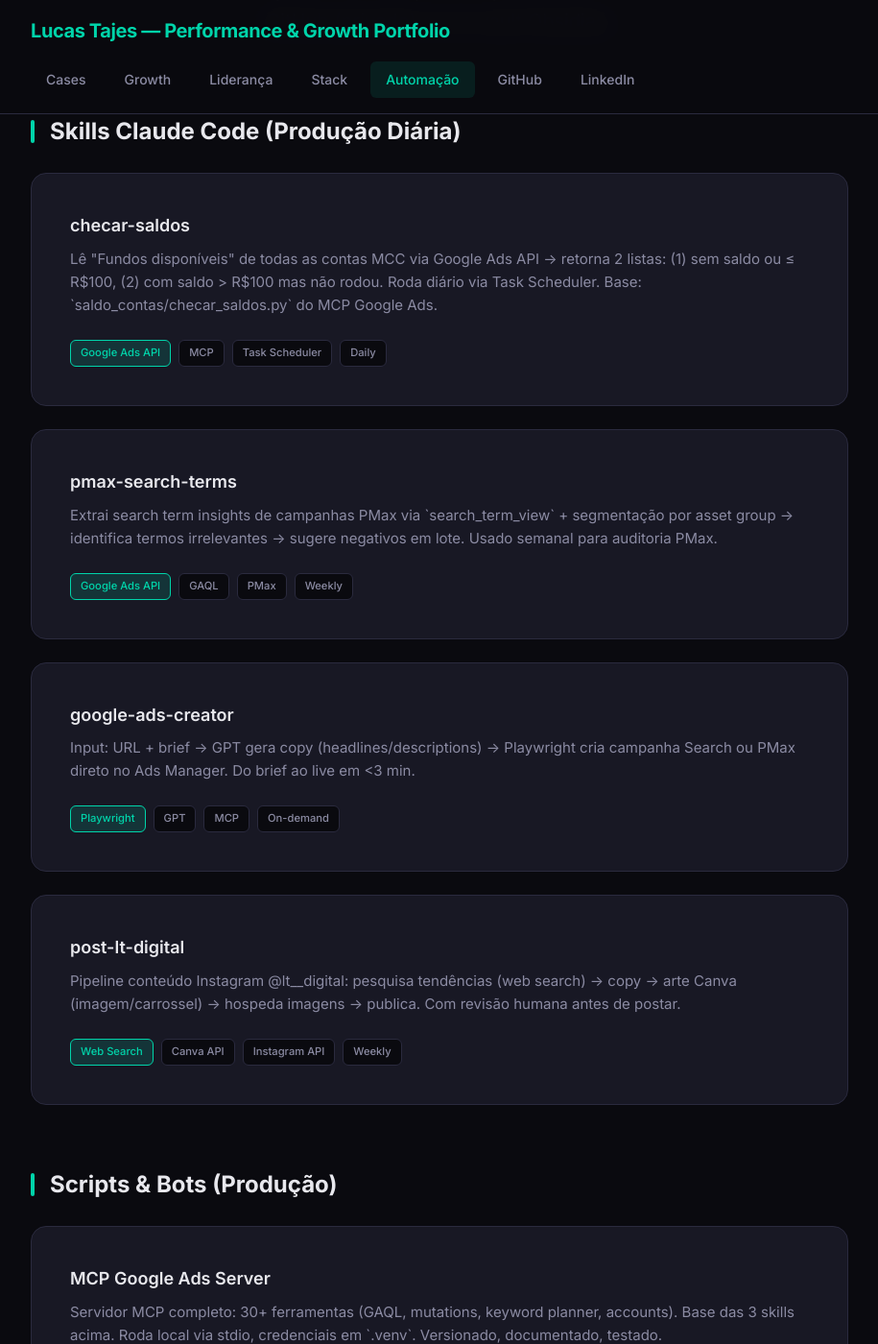
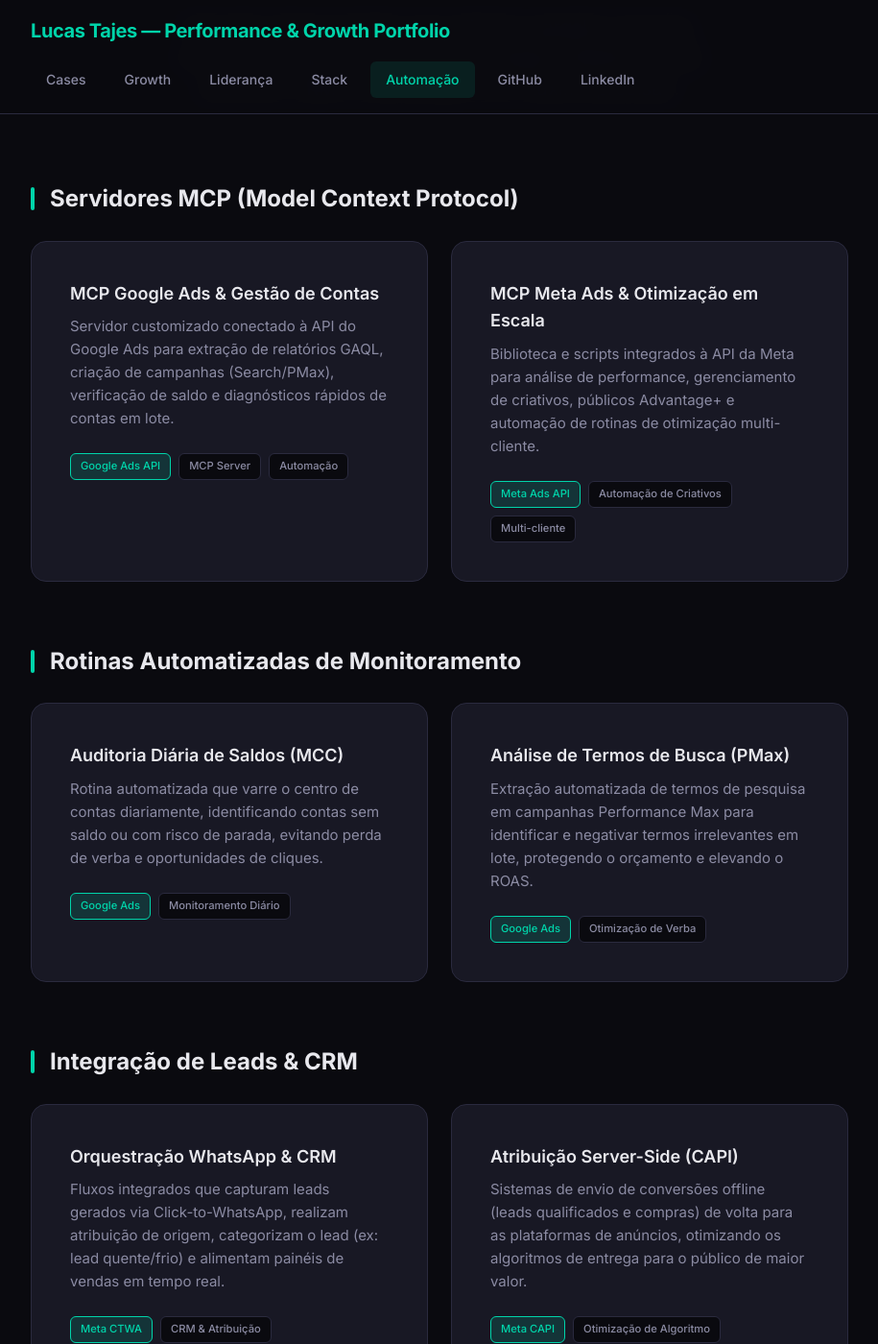
Before and after one commit to lucasmtajes-lgtm/Portfolio, a Jekyll site: the page built from automation/index.md, in a window 1280 px wide and 1400 px high, scrolled down 376 px. Shown: the whole window at 96% size, without its empty margins (182-1097 px from the left). Built offline with Jekyll 4.4.1, drawn with Linux system fonts in a browser that asks for light colours; some of the changed text lies outside the part shown.

Commit message:
refactor: update automation page to start with MCPs and remove trading bot and leads-without-site

```diff
--- a/automation/index.md
+++ b/automation/index.md
@@ -1,163 +1,83 @@
 ---
 layout: default
-title: "Automações em Produção"
-description: "Scripts, bots, skills e workflows rodando diariamente — código real, problemas reais resolvidos."
+title: "Automação & Inteligência Operacional"
+description: "Servidores MCP, rotinas automatizadas e integração de dados para gestão eficiente de mídia em escala."
 ---
 <div class="hero" style="padding: var(--spacing-lg) 0;">
-  <h1>Automações em Produção</h1>
-  <p class="lead">10+ automações rodando em produção. Cada uma nasceu de uma dor real, foi versionada, testada, documentada e está no GitHub (privado) ou no vault Obsidian.</p>
+  <h1>Automação & Inteligência Operacional</h1>
+  <p class="lead">Soluções desenvolvidas para eliminar gargalos manuais, monitorar contas em tempo real e integrar plataformas de anúncios, CRM e mensuração com máxima precisão.</p>
 </div>
 
 <section class="section">
-  <h2 class="section-title">Skills Claude Code (Produção Diária)</h2>
-  <ul class="automation-list">
-    <li>
-      <article class="card">
-        <h3>checar-saldos</h3>
-        <p style="color: var(--color-text-muted);">Lê "Fundos disponíveis" de todas as contas MCC via Google Ads API → retorna 2 listas: (1) sem saldo ou ≤ R$100, (2) com saldo > R$100 mas não rodou. Roda diário via Task Scheduler. Base: `saldo_contas/checar_saldos.py` do MCP Google Ads.</p>
-        <div class="card-tags">
-          <span class="tag primary">Google Ads API</span><span class="tag">MCP</span><span class="tag">Task Scheduler</span><span class="tag">Daily</span>
-        </div>
-      </article>
-    </li>
-    <li>
-      <article class="card">
-        <h3>pmax-search-terms</h3>
-        <p style="color: var(--color-text-muted);">Extrai search term insights de campanhas PMax via `search_term_view` + segmentação por asset group → identifica termos irrelevantes → sugere negativos em lote. Usado semanal para auditoria PMax.</p>
-        <div class="card-tags">
-          <span class="tag primary">Google Ads API</span><span class="tag">GAQL</span><span class="tag">PMax</span><span class="tag">Weekly</span>
-        </div>
-      </article>
-    </li>
-    <li>
-      <article class="card">
-        <h3>google-ads-creator</h3>
-        <p style="color: var(--color-text-muted);">Input: URL + brief → GPT gera copy (headlines/descriptions) → Playwright cria campanha Search ou PMax direto no Ads Manager. Do brief ao live em <3 min.</p>
-        <div class="card-tags">
-          <span class="tag primary">Playwright</span><span class="tag">GPT</span><span class="tag">MCP</span><span class="tag">On-demand</span>
-        </div>
-      </article>
-    </li>
-    <li>
-      <article class="card">
-        <h3>post-lt-digital</h3>
-        <p style="color: var(--color-text-muted);">Pipeline conteúdo Instagram @lt__digital: pesquisa tendências (web search) → copy → arte Canva (imagem/carrossel) → hospeda imagens → publica. Com revisão humana antes de postar.</p>
-        <div class="card-tags">
-          <span class="tag primary">Web Search</span><span class="tag">Canva API</span><span class="tag">Instagram API</span><span class="tag">Weekly</span>
-        </div>
-      </article>
-    </li>
-  </ul>
-</section>
-
-<section class="section">
-  <h2 class="section-title">Scripts & Bots (Produção)</h2>
-  <ul class="automation-list">
-    <li>
-      <article class="card">
-        <h3>MCP Google Ads Server</h3>
-        <p style="color: var(--color-text-muted);">Servidor MCP completo: 30+ ferramentas (GAQL, mutations, keyword planner, accounts). Base das 3 skills acima. Roda local via stdio, credenciais em `.venv`. Versionado, documentado, testado.</p>
-        <div class="card-tags">
-          <span class="tag primary">MCP</span><span class="tag">Python</span><span class="tag">OAuth2</span><span class="tag">MCC</span>
-        </div>
-      </article>
-    </li>
-    <li>
-      <article class="card">
-        <h3>MCP Meta Ads Scripts (127+)</h3>
-        <p style="color: var(--color-text-muted);">Biblioteca de scripts reutilizáveis: análise performance, criação campanhas/criativos (carrossel, vídeo, WhatsApp, formulário), gestão públicos, migração Form→WhatsApp, fix geo, preview links. Padrão: `criar_*.py`, `analise_*.py`.</p>
-        <div class="card-tags">
-          <span class="tag primary">Meta API</span><span class="tag">Python</span><span class="tag">Multi-client</span><span class="tag">Templates</span>
-        </div>
-      </article>
-    </li>
-    <li>
-      <article class="card">
-        <h3>CRM WhatsApp (n8n + Evolution + Supabase)</h3>
-        <p style="color: var(--color-text-muted);">Flows: ingestão webhook → atribuição metadados Meta → lead scoring (Frio/Quente/Comprador) → dashboard → CAPI (Lead+Purchase). 3 flows principais + sub-workflows. Multi-tenant via RLS. `crm-kit-replicacao.md` para onboarding.</p>
-        <div class="card-tags">
-          <span class="tag primary">n8n</span><span class="tag">Evolution API</span><span class="tag">Supabase</span><span class="tag">CAPI</span><span class="tag">Docker</span>
-        </div>
-      </article>
-    </li>
-    <li>
-      <article class="card">
-        <h3>Leads Sem Site (Pipeline IA)</h3>
-        <p style="color: var(--color-text-muted);">OSM → Places/Firecrawl → Stable Diffusion XL → Site HTML/CSS/JS demo. Orquestrador `gerar_site_completo.py`. 3 demos publicadas. Funil validado: 87→63→11 (13%).</p>
-        <div class="card-tags">
-          <span class="tag primary">Python</span><span class="tag">SDXL</span><span class="tag">Firecrawl</span><span class="tag">OSM</span><span class="tag">R&D</span>
-        </div>
-      </article>
-    </li>
-    <li>
-      <article class="card">
-        <h3>Lab Probabilidade M1 (Trading Bot)</h3>
-        <p style="color: var(--color-text-muted);">Coleta velas M1 Pocket Option → Wilson CI 95% > BE real (payout médio wins) → backtest offline → automação análise diária (Task Scheduler 07:30 + PowerShell + Python) → iteração autônoma (V1→V2→FLUXO→JACARÉ). 300+ trades auditados.</p>
-        <div class="card-tags">
-          <span class="tag primary">Python</span><span class="tag">Pandas</span><span class="tag">Statistics</span><span class="tag">Task Scheduler</span><span class="tag">Autonomous</span>
-        </div>
-      </article>
-    </li>
-    <li>
-      <article class="card">
-        <h3>Dashboard Motorleads (Google Ads)</h3>
-        <p style="color: var(--color-text-muted);">Dashboard web (`dashboard/app.py` + `index.html`) — métricas por conta: spend, impressions, clicks, CTR, CPC, conversions, cost/conv, ROAS. Filtros data, conta, campanha. Deploy local/VPS.</p>
-        <div class="card-tags">
-          <span class="tag primary">FastAPI</span><span class="tag">HTML/JS</span><span class="tag">BigQuery</span><span class="tag">Real-time</span>
-        </div>
-      </article>
-    </li>
-    <li>
-      <article class="card">
-        <h3>Relatórios Automatizados (HTML/PDF/MD)</h3>
-        <p style="color: var(--color-text-muted);">Scripts `analise_*.py` geram relatórios por cliente/período: performance resumida, creative breakdown, search terms, budget pacing, anomalias. Output: HTML (interativo), PDF (cliente), MD (vault).</p>
-        <div class="card-tags">
-          <span class="tag primary">Python</span><span class="tag">Jinja2</span><span class="tag">WeasyPrint</span><span class="tag">Weekly</span>
-        </div>
-      </article>
-    </li>
-  </ul>
-</section>
-
-<section class="section">
-  <h2 class="section-title">Arquitetura de Automação (Padrão)</h2>
+  <h2 class="section-title">Servidores MCP (Model Context Protocol)</h2>
   <div class="cards-grid">
     <div class="card">
-      <h3>1. Inputs Tipados</h3>
-      <p style="color: var(--color-text-muted);">Pydantic models / dataclasses para config, secrets (`.env`), parâmetros CLI. Validação falha cedo.</p>
+      <h3>MCP Google Ads & Gestão de Contas</h3>
+      <p style="color: var(--color-text-muted);">Servidor customizado conectado à API do Google Ads para extração de relatórios GAQL, criação de campanhas (Search/PMax), verificação de saldo e diagnósticos rápidos de contas em lote.</p>
+      <div class="card-tags">
+        <span class="tag primary">Google Ads API</span><span class="tag">MCP Server</span><span class="tag">Automação</span>
+      </div>
     </div>
     <div class="card">
-      <h3>2. Idempotência</h3>
-      <p style="color: var(--color-text-muted);">Chaves únicas (event_id, lead_id, campaign_id) + tabelas de controle → re-run seguro, sem duplicatas.</p>
-    </div>
-    <div class="card">
-      <h3>3. Logs Estruturados</h3>
-      <p style="color: var(--color-text-muted);">JSON lines: timestamp, level, module, action, payload, result, duration_ms. Queryable (jq, pandas, Loki).</p>
-    </div>
-    <div class="card">
-      <h3>4. Observabilidade</h3>
-      <p style="color: var(--color-text-muted);">Healthcheck endpoint, métricas Prometheus (quando escala), alerta Slack/Telegram em falha + retry com backoff.</p>
-    </div>
-    <div class="card">
-      <h3>5. Deploy Reproduzível</h3>
-      <p style="color: var(--color-text-muted);">Dockerfile + docker-compose + GitHub Actions (lint, typecheck, test, build). `make deploy` = um comando.</p>
-    </div>
-    <div class="card">
-      <h3>6. Documentação Viva</h3>
-      <p style="color: var(--color-text-muted);">README com uso, arquitetura, troubleshooting, subcodes mapeados. Atualizado a cada change. Linkado no vault Obsidian.</p>
+      <h3>MCP Meta Ads & Otimização em Escala</h3>
+      <p style="color: var(--color-text-muted);">Biblioteca e scripts integrados à API da Meta para análise de performance, gerenciamento de criativos, públicos Advantage+ e automação de rotinas de otimização multi-cliente.</p>
+      <div class="card-tags">
+        <span class="tag primary">Meta Ads API</span><span class="tag">Automação de Criativos</span><span class="tag">Multi-cliente</span>
+      </div>
     </div>
   </div>
 </section>
 
 <section class="section">
-  <h2 class="section-title">Repositórios Privados (Referência)</h2>
-  <p style="color: var(--color-text-muted); max-width: 700px; margin-bottom: var(--spacing-md);">Código real não é público (dados sensíveis, IP da agência). Disponível para revisão técnica em entrevista:</p>
-  <ul style="color: var(--color-text-muted); line-height: 2; max-width: 700px;">
-    <li><strong>mcp-google-ads/</strong> — MCP server + skills + dashboard + scripts cliente</li>
-    <li><strong>mcp-meta-ads/</strong> — 127+ scripts, flows n8n, relatórios, templates</li>
-    <li><strong>crm-whatsapp/</strong> — n8n flows, Supabase schemas, Docker, CAPI impl</li>
-    <li><strong>leads-sem-site/</strong> — Pipeline IA completo, 3 demos, CSV funil</li>
-    <li><strong>trader/</strong> — Lab probabilidade, 9 estratégias, automação diária, bot 3 autônomo</li>
-    <li><strong>Mãe/ (Vault Obsidian)</strong> — 100+ notas interligadas, MOCs, templates, decisões, learnings</li>
-  </ul>
+  <h2 class="section-title">Rotinas Automatizadas de Monitoramento</h2>
+  <div class="cards-grid">
+    <div class="card">
+      <h3>Auditoria Diária de Saldos (MCC)</h3>
+      <p style="color: var(--color-text-muted);">Rotina automatizada que varre o centro de contas diariamente, identificando contas sem saldo ou com risco de parada, evitando perda de verba e oportunidades de cliques.</p>
+      <div class="card-tags">
+        <span class="tag primary">Google Ads</span><span class="tag">Monitoramento Diário</span>
+      </div>
+    </div>
+    <div class="card">
+      <h3>Análise de Termos de Busca (PMax)</h3>
+      <p style="color: var(--color-text-muted);">Extração automatizada de termos de pesquisa em campanhas Performance Max para identificar e negativar termos irrelevantes em lote, protegendo o orçamento e elevando o ROAS.</p>
+      <div class="card-tags">
+        <span class="tag primary">Google Ads</span><span class="tag">Otimização de Verba</span>
+      </div>
+    </div>
+  </div>
 </section>
+
+<section class="section">
+  <h2 class="section-title">Integração de Leads & CRM</h2>
+  <div class="cards-grid">
+    <div class="card">
+      <h3>Orquestração WhatsApp & CRM</h3>
+      <p style="color: var(--color-text-muted);">Fluxos integrados que capturam leads gerados via Click-to-WhatsApp, realizam atribuição de origem, categorizam o lead (ex: lead quente/frio) e alimentam painéis de vendas em tempo real.</p>
+      <div class="card-tags">
+        <span class="tag primary">Meta CTWA</span><span class="tag">CRM & Atribuição</span>
+      </div>
+    </div>
+    <div class="card">
+      <h3>Atribuição Server-Side (CAPI)</h3>
+      <p style="color: var(--color-text-muted);">Sistemas de envio de conversões offline (leads qualificados e compras) de volta para as plataformas de anúncios, otimizando os algoritmos de entrega para o público de maior valor.</p>
+      <div class="card-tags">
+        <span class="tag primary">Meta CAPI</span><span class="tag">Otimização de Algoritmo</span>
+      </div>
+    </div>
+  </div>
+</section>
+
+<section class="section">
+  <h2 class="section-title">O Impacto Prático na Operação</h2>
+  <div class="cards-grid">
+    <div class="card">
+      <h3>Mais Tempo para Estratégia</h3>
+      <p style="color: var(--color-text-muted);">Ao automatizar o trabalho repetitivo (extração de planilhas, alertas de saldo, relatórios), o foco é direcionado inteiramente para análise de mercado, testes de criativos e otimização de ROAS.</p>
+    </div>
+    <div class="card">
+      <h3>Escala Sem Perda de Qualidade</h3>
+      <p style="color: var(--color-text-muted);">Capacidade comprovada de gerenciar carteiras complexas (como 20 contas simultâneas) mantendo rigor analítico e prevenção a falhas operacionais.</p>
+    </div>
+  </div>
+</section>
```
